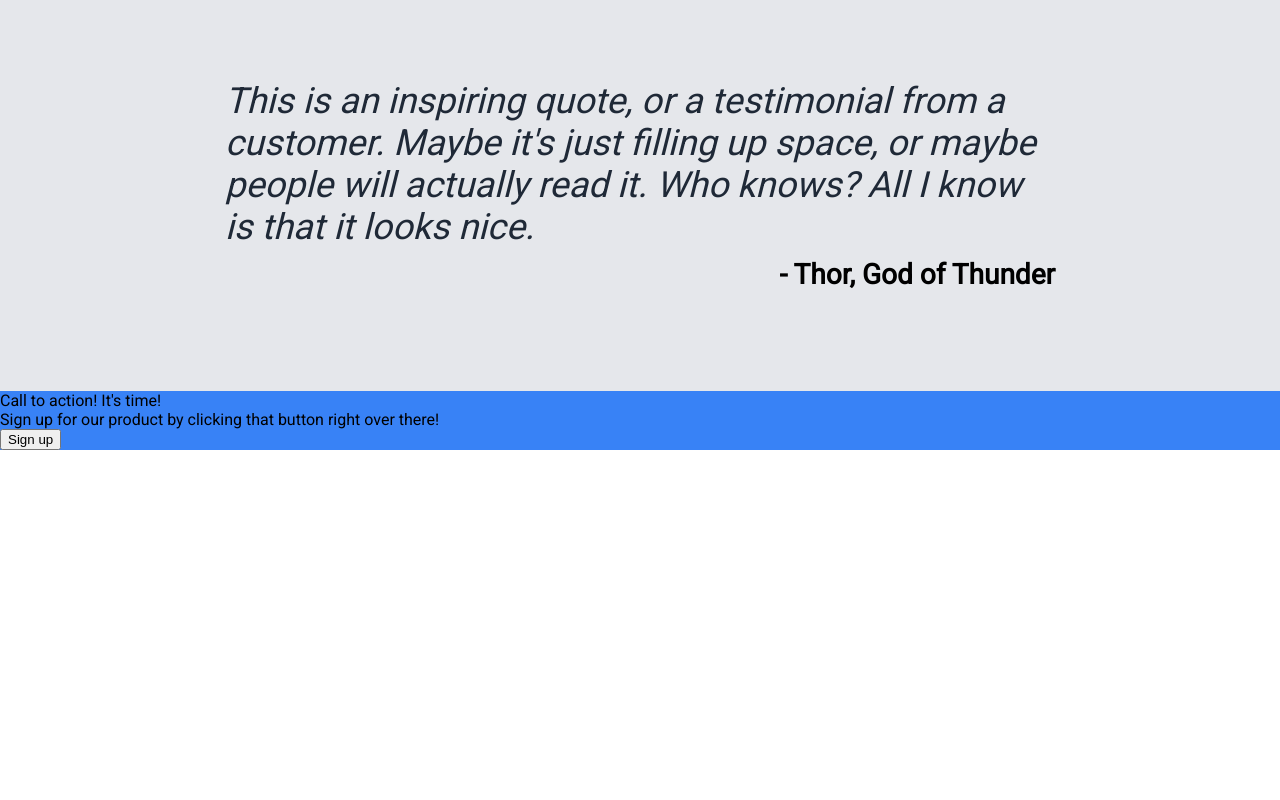
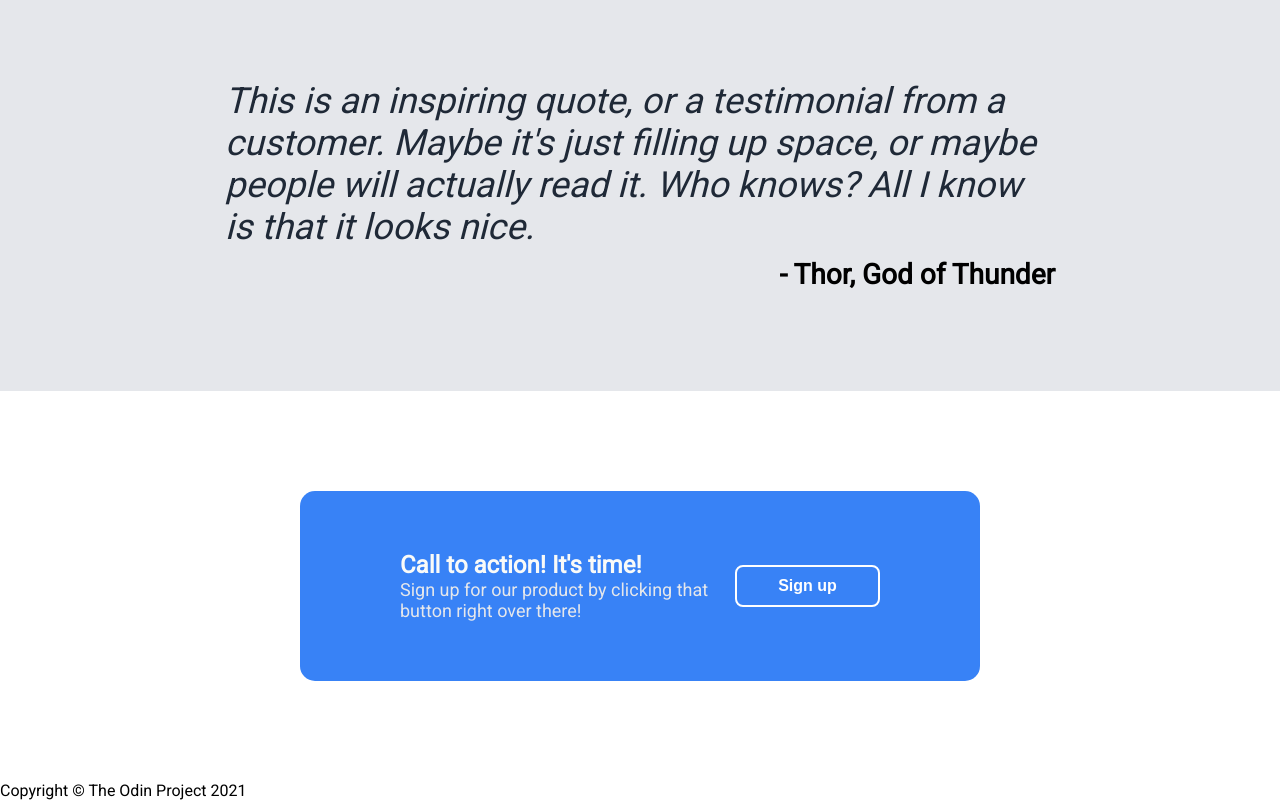
Before and after one commit to RichardGabelman/landing-page, a plain HTML site: page index.html in a window 1280 px wide. Shown: the part 1184-1984 px from the top of the page. Before the commit the page ends 1634 px from the top, so only its background shows below. Drawn offline with Linux system fonts and the light colour scheme.

Commit message:
Add call-to-action css

```diff
--- a/index.html
+++ b/index.html
@@ -105,5 +105,9 @@
     </div>
   </div>
 
+  <div class="footer">
+    Copyright © The Odin Project 2021
+  </div>
+
 </body>
 </html>
--- a/styles.css
+++ b/styles.css
@@ -156,8 +156,40 @@ ul {
 
 .action-section {
   background-color: white;
+  padding: 100px 300px;
 }
 
 .bar {
   background-color: #3882F6;
+  border-radius: 15px;
+  display: flex;
+  justify-content: space-between;
+  align-items: center;
+  padding: 60px 100px;
 }
+
+.upper-call {
+  font-size: 24px;
+  font-weight: 700;
+  color: #F9FAF8;
+}
+
+.lower-call {
+  font-size: 18px;
+  color: #E5E7EB;
+}
+
+.bottom-signup {
+  width: 145px;
+  padding: 10px 40px;
+  border-radius: 8px;
+  color: white;
+  font-weight: 600;
+  font-size: 16px;
+  display: flex;
+  align-items: center;
+  justify-content: center;
+  border: 1px solid #3882F6;
+  background: #3882F6;
+  border: 2px solid white;
+}
```
